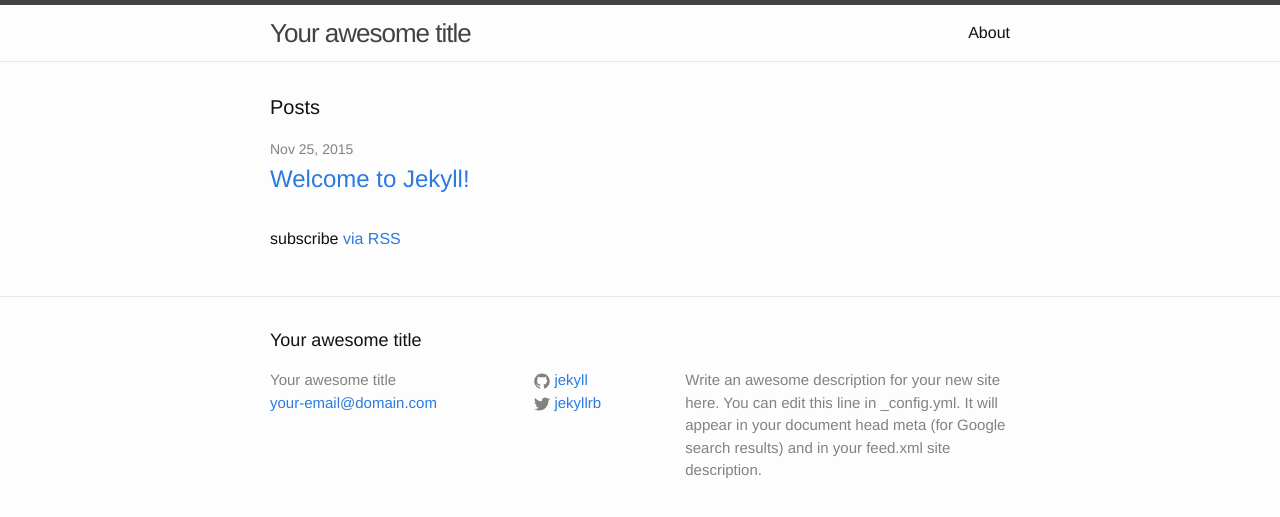
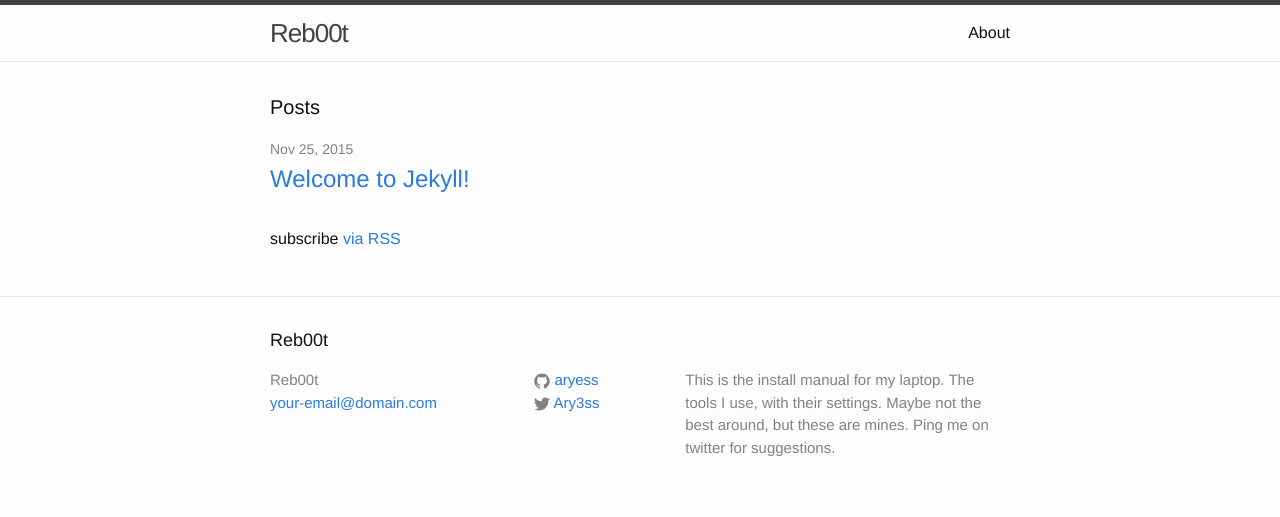
Before and after one commit to Aryess/reb00t, a Jekyll site: the page built from index.html, in a window 1280 px wide. Shown: the top 517 px of the page. Built offline with Jekyll 4.4.1, drawn with Linux system fonts in a browser that asks for light colours.

Commit message:
Editing the conf

```diff
--- a/_config.yml
+++ b/_config.yml
@@ -1,14 +1,13 @@
 # Site settings
-title: Your awesome title
+title: Reb00t
 email: your-email@domain.com
 description: > # this means to ignore newlines until "baseurl:"
-  Write an awesome description for your new site here. You can edit this
-  line in _config.yml. It will appear in your document head meta (for
-  Google search results) and in your feed.xml site description.
+  This is the install manual for my laptop. The tools I use, with their settings.
+  Maybe not the best around, but these are mines. Ping me on twitter for suggestions.
 baseurl: "" # the subpath of your site, e.g. /blog/
-url: "http://yourdomain.com" # the base hostname & protocol for your site
-twitter_username: jekyllrb
-github_username:  jekyll
+url: "http://reboot.github.io" # the base hostname & protocol for your site
+twitter_username: Ary3ss
+github_username:  aryess
 
 # Build settings
 markdown: kramdown
```
